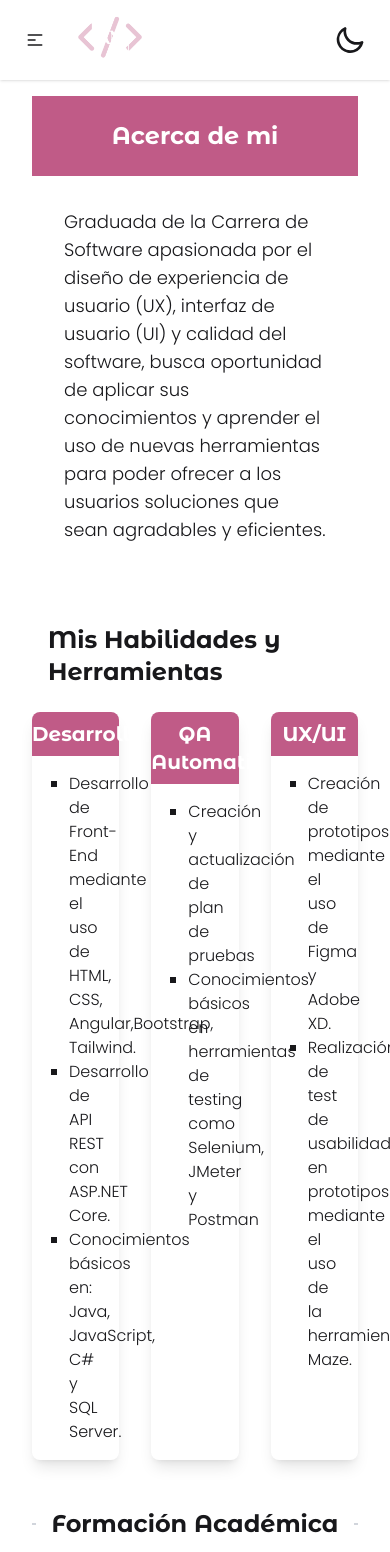
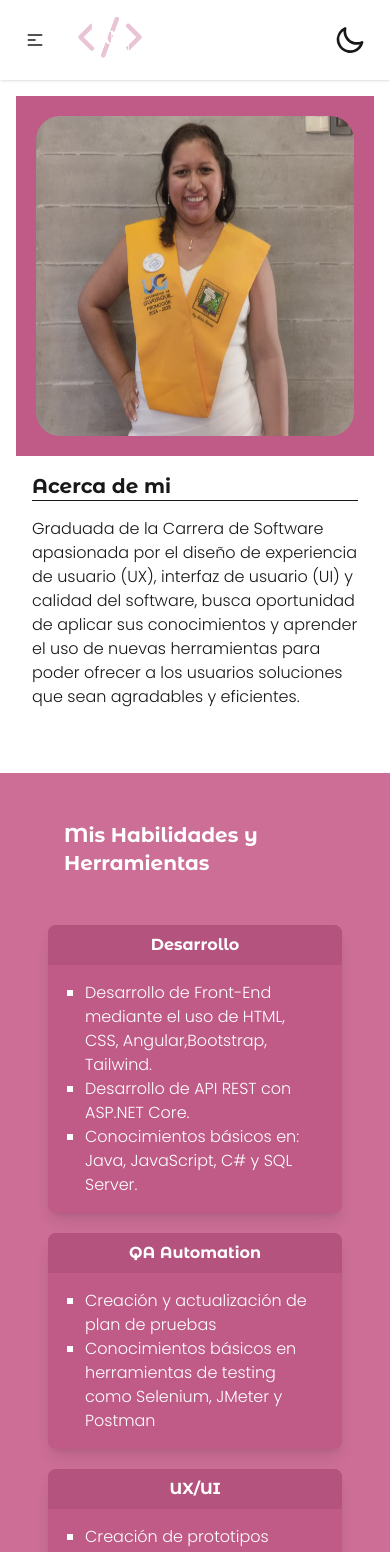
Before and after one commit to Klis18/portfolio, an Angular app: page /about in a window 390 px wide. Shown: the top 1552 px of the page. Built offline with nearby package versions, Linux system fonts and the light colour scheme; a web font is replaced by a local one.

Commit message:
agregando imagen y estilizando sección about

```diff
--- a/src/app/portfolio/components/about-section/about-section.component.html
+++ b/src/app/portfolio/components/about-section/about-section.component.html
@@ -1,9 +1,16 @@
 <div class="grid grid-cols-2 md:grid-cols-5 lg:grid-cols-5 xl:grid-cols-5">
-    <div class="box-titles col-span-2 md:col-span-2 lg:col-span-2 xl:col-span-2 py-6 md:py-12 lg:py-12 xl:py-12 grid place-items-center montserrat-alternates-bold text-2xl md:text-3xl lg:text-3xl xl:text-3xl text-white">
-        <p>Acerca de mi</p>
+    <!-- <div class="box-titles col-span-2 md:col-span-2 lg:col-span-2 xl:col-span-2xl p-2 montserrat-alternates-bold text-xl md:text-2xl lg:text-2xl xl:text-2xl text-white">
+        <div class="rounded-3xl box-secondary h-full p-2 grid place-items-center shadow-lg">
+            <p>Acerca de mi</p>
+        </div>
+    </div> -->
+    <div class="box-titles col-span-2 md:col-span-2 lg:col-span-2 xl:col-span-2xl p-5 grid place-items-center">
+        <img src="/assets/images/kenia-graduacion.jpg" alt="mi-foto" class="h-80 rounded-3xl">
     </div>
-    <div class="p-8 col-span-2 md:col-span-3 lg:col-span-3 xl:col-span-3">
-        <p class="poppins-light text-lg">Graduada de la Carrera de Software
+    <div class="p-4 md:p-8 lg:p-8 xl:p-8 col-span-2 md:col-span-3 lg:col-span-3 xl:col-span-3">
+        <p class="montserrat-alternates-bold text-xl md:text-2xl lg:text-2xl xl:text-2xl">Acerca de mi</p>
+        <hr class="mb-4">
+        <p class="poppins-light text-base md:text-lg lg:text-lg xl:text-lg">Graduada de la Carrera de Software
             apasionada por el diseño de experiencia de
             usuario (UX), interfaz de usuario (UI) y calidad
             del software, busca oportunidad de aplicar sus
--- a/src/app/portfolio/components/education-section/education-section.component.html
+++ b/src/app/portfolio/components/education-section/education-section.component.html
@@ -1,8 +1,10 @@
 <div class="flex items-center justify-center space-x-4 pb-6">
     <hr class="flex-grow border-t-2 border-gray-300">
-    <span class="text-2xl montserrat-alternates-bold">Formación Académica</span>
+    <span class="text-xl md:text-2xl lg:text-2xl xl:text-2xl montserrat-alternates-bold">Formación Académica</span>
     <hr class="flex-grow border-t-2 border-gray-300">
 </div>
-<div class="grid grid-cols-3 gap-8 h-1/3">
-    <portfolio-education-timeline></portfolio-education-timeline>
+<div class="grid grid-cols-3">
+    <div class="col-span-3">
+        <portfolio-education-timeline></portfolio-education-timeline>
+    </div>
 </div>
--- a/src/app/portfolio/components/education-timeline/education-timeline.component.html
+++ b/src/app/portfolio/components/education-timeline/education-timeline.component.html
@@ -1,11 +1,11 @@
-<ul class="timeline poppins-regular timeline-vertical md:timeline-horizontal lg: timeline-horizontal xl:timeline-horizontal">
+<ul class="timeline poppins-regular timeline-vertical md:timeline-horizontal lg:timeline-horizontal xl:timeline-horizontal">
     <li>
         <div class="timeline-start font-bold text-xl">2021</div>
         <div class="timeline-middle">
           <div class="rounded-full box-titles p-2">
           </div>
         </div>
-        <div class="timeline-end timeline-box w-70">
+        <div class="timeline-end timeline-box w-35 md:w-70 lg:w-70 xl:70">
           <p class="montserrat-alternates-bold text-base">
               Curso Diseñando Páginas Web con Bootstrap 4
           </p>
@@ -17,7 +17,7 @@
     </li>
     <li>
         <hr/>
-        <div class="timeline-start timeline-box w-70">
+        <div class="timeline-start timeline-box w-35 md:w-70 lg:w-70 xl:70">
           <p class="montserrat-alternates-bold text-base">
               Introducción a UX y UI
           </p>
@@ -39,7 +39,7 @@
           <div class="rounded-full box-titles p-2">
           </div>
         </div>
-        <div class="timeline-end timeline-box w-70">
+        <div class="timeline-end timeline-box w-35 md:w-70 lg:w-70 xl:70">
           <p class="montserrat-alternates-bold text-base">
               Software Testing desde Cero MasterClass todo en 1
           </p>
@@ -57,7 +57,7 @@
     </li>
     <li>
         <hr/>
-        <div class="timeline-start timeline-box w-70">
+        <div class="timeline-start timeline-box w-35 md:w-70 lg:w-70 xl:70">
           <p class="montserrat-alternates-bold text-base">
               Carrera de Software
           </p>
@@ -71,60 +71,4 @@
         </div>
         <div class="timeline-end font-bold text-xl">2019 - 2024</div>
     </li>
-    <!-- <li>
-        <hr/>
-        <div class="timeline-start font-bold text-xl">2019 - 2024</div>
-        <div class="timeline-middle">
-          <div class="rounded-full box-titles p-2">
-          </div>
-        </div>
-        <div class="timeline-end timeline-box">
-          <p class="montserrat-alternates-bold text-xl">
-              Carrera de Software
-          </p>
-          <p class="text-sm">
-              Universidad de Guayaquil
-          </p>
-        </div>
-        <hr />
-    </li> -->
-    <!-- <li>
-      <hr />
-      <div class="timeline-start">1998</div>
-      <div class="timeline-middle">
-        <div class="rounded-full box-titles p-2">
-        </div>
-      </div>
-      <div class="timeline-end timeline-box">iMac</div>
-      <hr />
-    </li>
-    <li>
-      <hr />
-      <div class="timeline-start">2001</div>
-      <div class="timeline-middle">
-        <div class="rounded-full box-titles p-2">
-        </div>
-      </div>
-      <div class="timeline-end timeline-box">iPod</div>
-      <hr />
-    </li>
-    <li>
-      <hr />
-      <div class="timeline-start">2007</div>
-      <div class="timeline-middle">
-        <div class="rounded-full box-titles p-2">
-        </div>
-      </div>
-      <div class="timeline-end timeline-box">iPhone</div>
-      <hr />
-    </li>
-    <li>
-      <hr />
-      <div class="timeline-start">2015</div>
-      <div class="timeline-middle">
-        <div class="rounded-full box-titles p-2">
-        </div>
-      </div>
-      <div class="timeline-end timeline-box">Apple Watch</div>
-    </li> -->
 </ul>
--- a/src/app/portfolio/components/habilitie-card/habilitie-card.component.html
+++ b/src/app/portfolio/components/habilitie-card/habilitie-card.component.html
@@ -1,5 +1,5 @@
-<div class="rounded-lg h-full shadow-lg">
-    <div class="box-titles text-white text-center py-2 text-xl montserrat-alternates-bold rounded-t-lg">
+<div class="rounded-lg h-full box-titles shadow-lg">
+    <div class="box-dark-color text-white text-center py-2 text-base md:text-xl lg:text-xl xl:text-xl montserrat-alternates-bold rounded-t-lg">
         <p>{{habilitieData().title}}</p>
     </div>
     <div class="py-4 px-8 poppins-light">
--- a/src/app/portfolio/components/habilities-section/habilities-section.component.html
+++ b/src/app/portfolio/components/habilities-section/habilities-section.component.html
@@ -1,11 +1,13 @@
-<div class="flex items-center justify-center space-x-4 pb-6">
+<div class="flex items-center justify-center space-x-4 pb-12">
     <hr class="flex-grow border-t-2 border-gray-300">
-    <span class="text-2xl montserrat-alternates-bold">Mis Habilidades y Herramientas</span>
+    <span class="text-xl md:text-2xl lg:text-2xl xl:md:text-2xl montserrat-alternates-bold text-white">Mis Habilidades y Herramientas</span>
     <hr class="flex-grow border-t-2 border-gray-300">
 </div>
-<div class="grid grid-cols-3 gap-8 h-1/3">
+<div class="grid grid-cols-3 gap-5 md:gap-12 lg:gap-12 xl:gap-12 h-1/3">
 
     @for(habilitie of habilitiesList; track habilitie){
-        <portfolio-habilitie-card [habilitieData]="habilitie"></portfolio-habilitie-card>
+        <div class="col-span-3 md:col-span-1 lg:col-span-1 xl:col-span-1">
+            <portfolio-habilitie-card [habilitieData]="habilitie"></portfolio-habilitie-card>
+        </div>
     }
 </div>
--- a/src/app/portfolio/components/navbar/navbar.component.html
+++ b/src/app/portfolio/components/navbar/navbar.component.html
@@ -20,7 +20,7 @@
         </ul>
       </div>
         <a class="h-16 px-4" routerLink="/">
-            @if(currentTheme === 'light' || ''){
+            @if(currentTheme === 'light' || currentTheme === ''){
                 <img src="/assets/images/knlogodark.png" alt="logo" class="h-full">
             }
             @else if(currentTheme === 'dark'){
--- a/src/app/portfolio/pages/about/about.component.html
+++ b/src/app/portfolio/pages/about/about.component.html
@@ -1,11 +1,12 @@
-<div class="px-8 py-4 md:py-12 lg:py-12 xl:py-12">
-    <section class="h-1/2">
+<!-- <div class="px-4 md:px-8 lg:px-8 xl:px-8 py-4 md:py-12 lg:py-12 xl:py-12"> -->
+<div class="py-4 md:py-12 lg:py-12 xl:py-12">
+    <section class="h-1/2 px-4 md:px-8 lg:px-8 xl:px-8">
         <portfolio-about-section></portfolio-about-section>
     </section>
-    <section class="mt-12 mb-4">
+    <section class="mt-12 p-12 box-secondary text-white">
         <portfolio-habilities-section></portfolio-habilities-section>
     </section>
-    <section class="mt-12 mb-4">
+    <section class="mt-12 mb-4 px-4 md:px-8 lg:px-8 xl:px-8">
         <portfolio-education-section></portfolio-education-section>
     </section>
     <section class="mt-12 mb-4">
--- a/src/styles.css
+++ b/src/styles.css
@@ -6,6 +6,15 @@
 
 .box-titles{
   background-color: #c05b87;
+}
+
+.box-secondary{
+  background-color: #cc6e96;
+}
+
+.box-dark-color{
+  background-color: #b4537d;
+
 }
 
 .list-styles{
```
Also changed, not shown: src/assets/images/kenia-graduacion.jpg (added).
